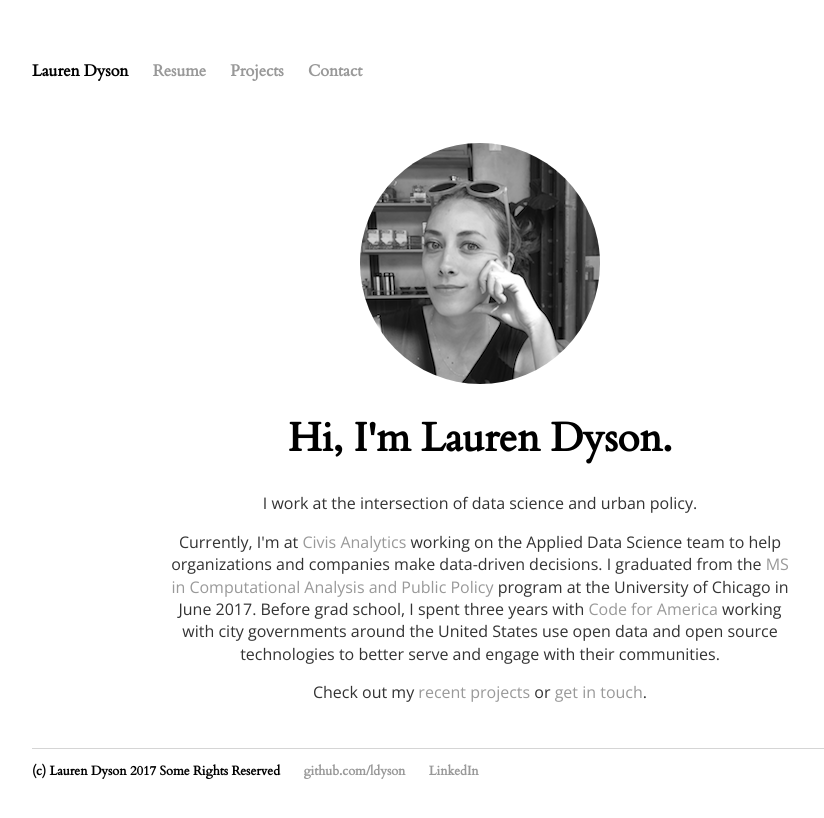
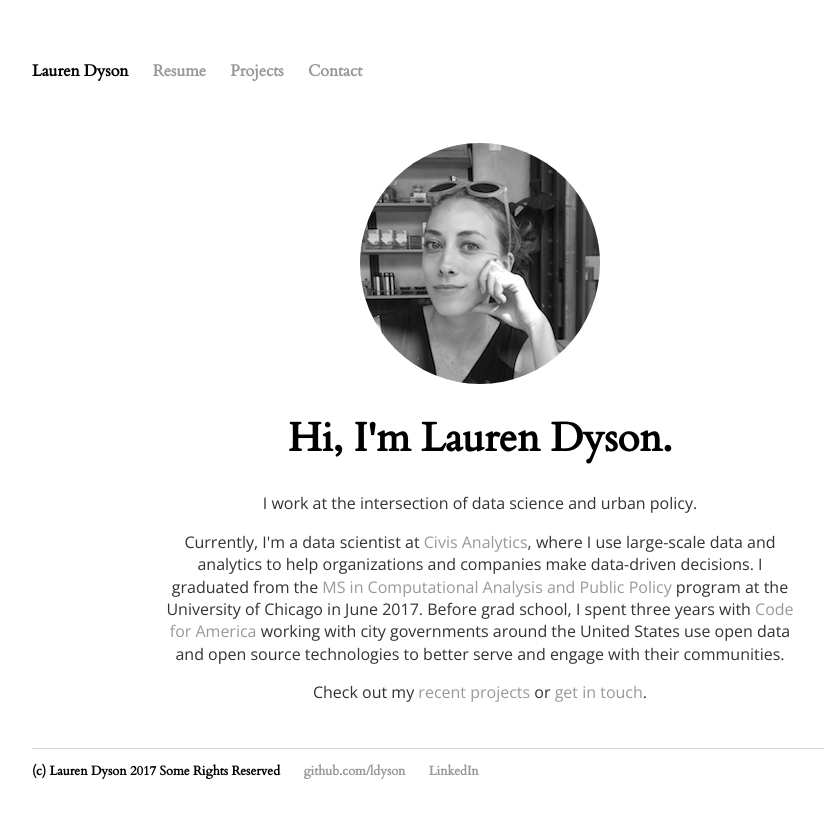
Before and after one commit to ldyson/ldyson.github.io, a Jekyll site: the page built from index.html, in a window 1280 px wide. Shown: the top 818 px of the page, without its empty margins (160-984 px from the left). Built offline with Jekyll 4.4.1, drawn with Linux system fonts in a browser that asks for light colours.

Commit message:
Update index.html

```diff
--- a/index.html
+++ b/index.html
@@ -9,6 +9,6 @@
 	<div class="home-text">
 	<h1>Hi, I'm Lauren Dyson.</h1>
 	<p>I work at the intersection of data science and urban policy.</p>
-	<p>Currently, I'm at <a href='https://www.civisanalytics.com/'>Civis Analytics</a> working on the Applied Data Science team to help organizations and companies make data-driven decisions. I graduated from the <a href='https://capp.sites.uchicago.edu/'>MS in Computational Analysis and Public Policy</a> program at the University of Chicago in June 2017. Before grad school, I spent three years with <a href="http://codeforamerica.org">Code for America</a> working with city governments around the United States use open data and open source technologies to better serve and engage with their communities. <p>Check out my <a href="/projects">recent projects</a> or <a href="/contact">get in touch</a>.</p>
+	<p>Currently, I'm a data scientist at <a href='https://www.civisanalytics.com/'>Civis Analytics</a>, where I use large-scale data and analytics to help organizations and companies make data-driven decisions. I graduated from the <a href='https://capp.sites.uchicago.edu/'>MS in Computational Analysis and Public Policy</a> program at the University of Chicago in June 2017. Before grad school, I spent three years with <a href="http://codeforamerica.org">Code for America</a> working with city governments around the United States use open data and open source technologies to better serve and engage with their communities. <p>Check out my <a href="/projects">recent projects</a> or <a href="/contact">get in touch</a>.</p>
 	</div>
 </div><!-- /.blurb -->
```
